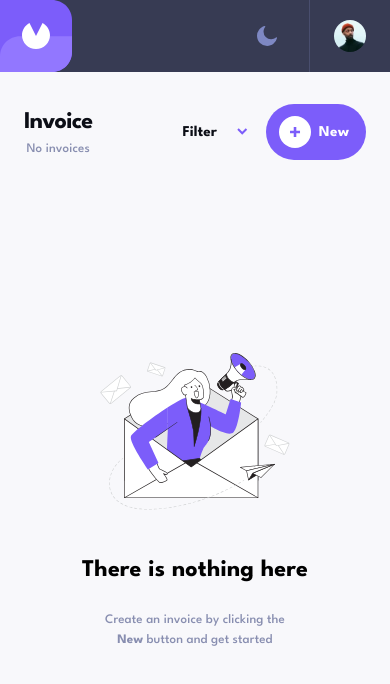
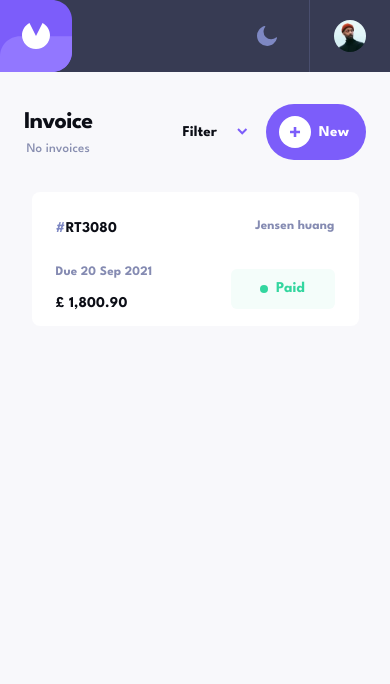
Before and after one commit to bilanoo/invoice, a React (Vite) app: page / in a window 390 px wide. Shown: the top 684 px of the page. Built offline with nearby package versions, Linux system fonts and the light colour scheme.

Commit message:
implemented static mobile version invoice.

```diff
--- /dev/null
+++ b/src/InvoicesDetail/Invoice/Invoice.tsx
@@ -0,0 +1,37 @@
+import {
+  Ball,
+  Container,
+  DueDateAndPaymentInformation,
+  DueDateText,
+  IdAndNameContainer,
+  InvoiceAmount,
+  InvoiceId,
+  InvoicePaymentInformation,
+  InvoiceStatus,
+  SmallInformationText,
+  StatusText,
+} from "./SingleInvoiceStyles";
+
+export const Invoice = () => {
+  return (
+    <Container>
+      <IdAndNameContainer>
+        <InvoiceId>
+          <span style={{ color: "#7E88C3" }}>#</span>
+          RT3080
+        </InvoiceId>
+        <SmallInformationText>Jensen huang</SmallInformationText>
+      </IdAndNameContainer>
+      <InvoicePaymentInformation>
+        <DueDateAndPaymentInformation>
+          <DueDateText>Due 20 Sep 2021</DueDateText>
+          <InvoiceAmount>£ 1,800.90</InvoiceAmount>
+        </DueDateAndPaymentInformation>
+        <InvoiceStatus>
+          <Ball />
+          <StatusText>Paid</StatusText>
+        </InvoiceStatus>
+      </InvoicePaymentInformation>
+    </Container>
+  );
+};
--- /dev/null
+++ b/src/InvoicesDetail/Invoice/SingleInvoiceStyles.tsx
@@ -0,0 +1,110 @@
+import { Box, Typography, styled } from "@mui/material";
+
+export const Container = styled(Box)(({ theme }) => ({
+  "&": {
+    display: "flex",
+    flexDirection: "column",
+    backgroundColor: theme.customPalette.invoiceBackgroundColor,
+    width: "327px",
+    height: "134px",
+    justifySelf: "center",
+    alignSelf: "center",
+    borderRadius: "8px",
+  },
+}));
+
+export const IdAndNameContainer = styled(Box)(() => ({
+  "&": {
+    display: "flex",
+    margin: "25px 24px 24px 24px",
+  },
+}));
+
+export const InvoiceId = styled(Typography)(({ theme }) => ({
+  "&": {
+    color: theme.palette.text.primary,
+    fontSize: "0.938rem",
+    fontFamily: "inherit",
+    fontWeight: 700,
+  },
+}));
+
+export const InvoicePaymentInformation = styled(Box)(() => ({
+  "&": {
+    display: "flex",
+  },
+}));
+
+export const DueDateAndPaymentInformation = styled(Box)(() => ({
+  "&": {
+    display: "flex",
+    flexDirection: "column",
+  },
+}));
+
+export const SmallInformationText = styled(Typography)(({ theme }) => ({
+  "&": {
+    color: theme.customPalette.blueYonderToWhite,
+    fontSize: "0.813rem",
+    fontFamily: "inherit",
+    fontWeight: 700,
+    marginLeft: "auto",
+  },
+}));
+
+export const DueDateText = styled(Typography)(({ theme }) => ({
+  "&": {
+    color: theme.customPalette.blueYonderToWhite,
+    fontSize: "0.813rem",
+    fontFamily: "inherit",
+    fontWeight: 700,
+    alignSelf: "start",
+    marginLeft: "24px",
+  },
+}));
+
+export const InvoiceAmount = styled(Typography)(({ theme }) => ({
+  "&": {
+    color: theme.palette.text.primary,
+    fontSize: "0.938rem",
+    fontFamily: "inherit",
+    fontWeight: 700,
+    alignSelf: "start",
+    marginLeft: "24px",
+    marginTop: "9px",
+  },
+}));
+
+export const InvoiceStatus = styled(Box)(() => ({
+  "&": {
+    display: "flex",
+    width: "104px",
+    height: "40px",
+    backgroundColor: "#F4FDFA",
+    borderRadius: "6px",
+    marginLeft: "auto",
+    marginRight: "24px",
+    alignSelf: "center",
+    alignItems: "center",
+    justifyContent: "center",
+  },
+}));
+
+export const Ball = styled(Box)(() => ({
+  "&": {
+    width: "8px",
+    height: "8px",
+    backgroundColor: "#33D69F",
+    borderRadius: "50%",
+  },
+}));
+
+export const StatusText = styled(Typography)(({ theme }) => ({
+  "&": {
+    color: "#33D69F",
+    fontSize: "0.938rem",
+    fontFamily: "inherit",
+    fontWeight: 700,
+    marginLeft: "8px",
+  },
+}));
--- /dev/null
+++ b/src/InvoicesDetail/InvoicesDetail.tsx
@@ -0,0 +1,10 @@
+import { Invoice } from "./Invoice/Invoice";
+import { Container } from "./InvoicesDetailStyles";
+
+export const InvoiceDetail = () => {
+  return (
+    <Container>
+      <Invoice />
+    </Container>
+  );
+};
--- /dev/null
+++ b/src/InvoicesDetail/InvoicesDetailStyles.tsx
@@ -0,0 +1,10 @@
+import { Box, styled } from "@mui/material";
+
+export const Container = styled(Box)(() => ({
+  "&": {
+    display: "flex",
+    flexDirection: "column",
+    height: "100%",
+    marginTop: "32px",
+  },
+}));
--- a/src/pages/Homepage/Homepage.tsx
+++ b/src/pages/Homepage/Homepage.tsx
@@ -5,6 +5,7 @@ import { Header } from "../../Header/Header";
 import { Container, InvoiceContainer } from "./HomepageStyles";
 import { InvoiceNavbar } from "../../InvoiceNavbar/InvoiceNavbar";
 import { EmptyInvoice } from "../../EmptyInvoice/EmptyInvoice";
+import { InvoiceDetail } from "../../InvoicesDetail/InvoicesDetail";
 
 export const Homepage = () => {
   const [lightOrDarkMode, setLightOrDarkMode] = useState<PaletteMode>("light");
@@ -20,7 +21,8 @@ export const Homepage = () => {
         <Header />
         <InvoiceContainer>
           <InvoiceNavbar />
-          <EmptyInvoice />
+          {/* <EmptyInvoice /> */}
+          <InvoiceDetail />
         </InvoiceContainer>
       </Container>
     </ThemeProvider>
--- a/src/theme.tsx
+++ b/src/theme.tsx
@@ -7,6 +7,8 @@ declare module "@mui/material/styles" {
       lightPurple: string;
       white: string;
       backgroundColor: string;
+      invoiceBackgroundColor: string;
+      blueYonderToWhite: string;
     };
   }
   interface ThemeOptions {
@@ -15,6 +17,8 @@ declare module "@mui/material/styles" {
       lightPurple?: string;
       white?: string;
       backgroundColor?: string;
+      invoiceBackgroundColor?: string;
+      blueYonderToWhite?: string;
     };
   }
 }
@@ -36,5 +40,7 @@ export const getDesignTokens = (mode: PaletteMode) => ({
     white: "#FFF",
     backgroundColor: mode === "light" ? "#FFF" : "#252945",
     lightPurple: "#9277FF",
+    invoiceBackgroundColor: mode === "light" ? "#FFF" : "#1E2139",
+    blueYonderToWhite: mode === "light" ? "#858BB2" : "#FFF",
   },
 });
```
